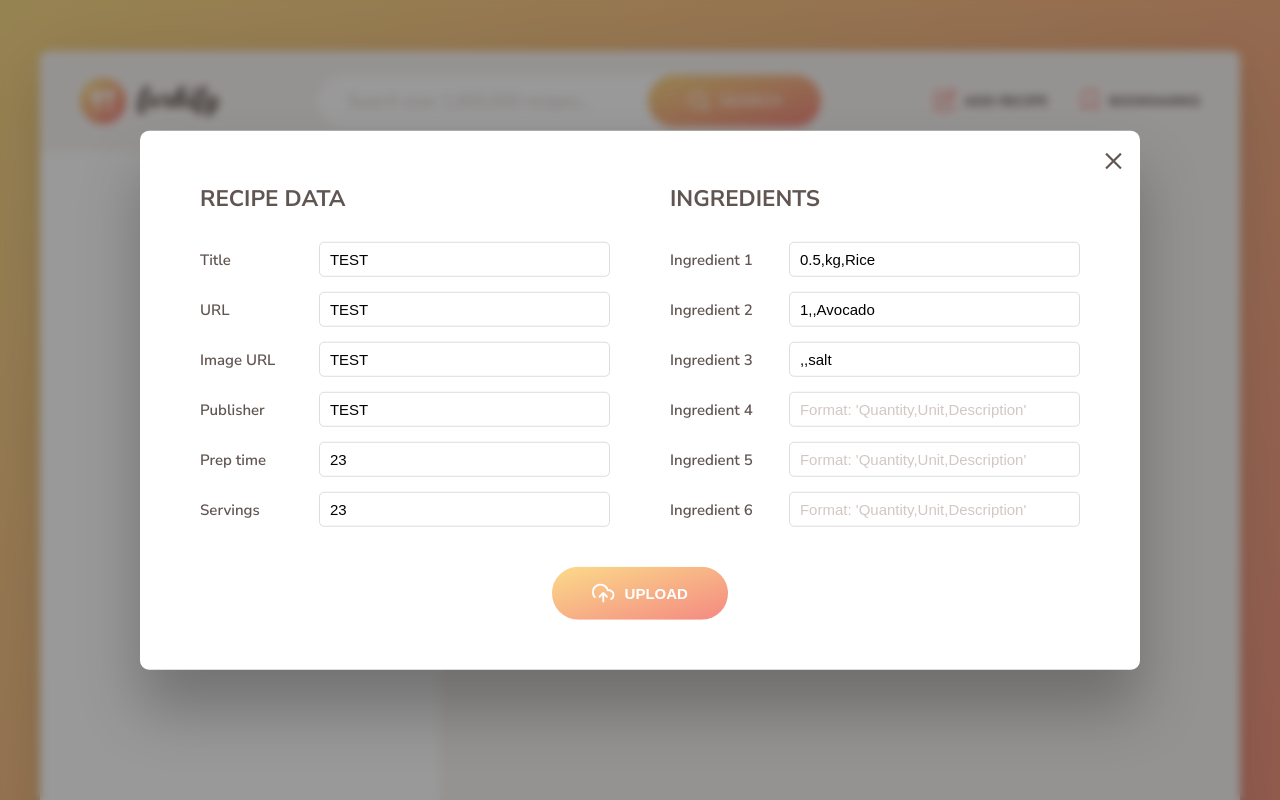
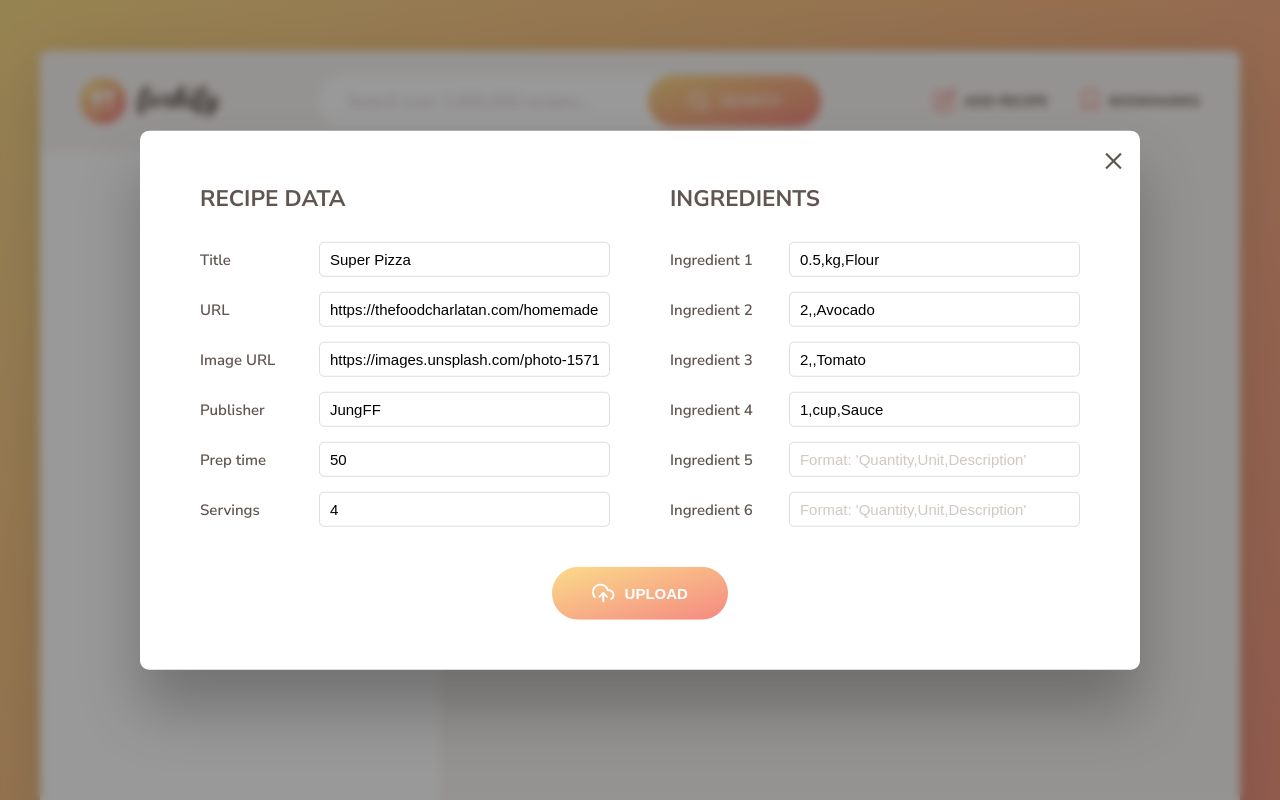
Before and after one commit to JungFF/Forkify-App, a website built with Parcel: page index.html in a window 1280 px wide. Both pictures are taken after a click on the button "ADD RECIPE". Shown: the top 800 px of the page. Built offline with nearby package versions, Linux system fonts and the light colour scheme.

Commit message:
change the API-KEY for testing

```diff
--- a/index.html
+++ b/index.html
@@ -247,30 +247,32 @@
       <div class="upload__column">
         <h3 class="upload__heading">Recipe data</h3>
         <label>Title</label>
-        <input value="TEST" required name="title" type="text" />
+        <input value="Super Pizza" required name="title" type="text" />
         <label>URL</label>
-        <input value="TEST" required name="sourceUrl" type="text" />
+        <input value="https://thefoodcharlatan.com/homemade-pizza-recipe/" required name="sourceUrl" type="text" />
         <label>Image URL</label>
-        <input value="TEST" required name="image" type="text" />
+        <input
+          value="https://images.unsplash.com/photo-1571066811602-716837d681de?ixlib=rb-1.2.1&ixid=MnwxMjA3fDB8MHxwaG90by1wYWdlfHx8fGVufDB8fHx8&auto=format&fit=crop&w=536&q=80"
+          required name="image" type="text" />
         <label>Publisher</label>
-        <input value="TEST" required name="publisher" type="text" />
+        <input value="JungFF" required name="publisher" type="text" />
         <label>Prep time</label>
-        <input value="23" required name="cookingTime" type="number" />
+        <input value="50" required name="cookingTime" type="number" />
         <label>Servings</label>
-        <input value="23" required name="servings" type="number" />
+        <input value="4" required name="servings" type="number" />
       </div>
 
       <div class="upload__column">
         <h3 class="upload__heading">Ingredients</h3>
         <label>Ingredient 1</label>
-        <input value="0.5,kg,Rice" type="text" required name="ingredient-1"
+        <input value="0.5,kg,Flour" type="text" required name="ingredient-1"
           placeholder="Format: 'Quantity,Unit,Description'" />
         <label>Ingredient 2</label>
-        <input value="1,,Avocado" type="text" name="ingredient-2" placeholder="Format: 'Quantity,Unit,Description'" />
+        <input value="2,,Avocado" type="text" name="ingredient-2" placeholder="Format: 'Quantity,Unit,Description'" />
         <label>Ingredient 3</label>
-        <input value=",,salt" type="text" name="ingredient-3" placeholder="Format: 'Quantity,Unit,Description'" />
+        <input value="2,,Tomato" type="text" name="ingredient-3" placeholder="Format: 'Quantity,Unit,Description'" />
         <label>Ingredient 4</label>
-        <input type="text" name="ingredient-4" placeholder="Format: 'Quantity,Unit,Description'" />
+        <input value="1,cup,Sauce" type="text" name="ingredient-4" placeholder="Format: 'Quantity,Unit,Description'" />
         <label>Ingredient 5</label>
         <input type="text" name="ingredient-5" placeholder="Format: 'Quantity,Unit,Description'" />
         <label>Ingredient 6</label>
--- a/src/js/config.js
+++ b/src/js/config.js
@@ -1,6 +1,6 @@
 export const API_URL = 'https://forkify-api.herokuapp.com/api/v2/recipes/';
 export const TIMEOUT_SEC = 10;
 export const RES_PER_PAGE = 12;
-export const KEY = '464f819b-a4fe-4e42-bd82-98edb02f01b8';
+export const KEY = '4743b9d2-1ced-4f68-9608-8728e239bf68';
 export const MODAL_CLOSE_SEC = 0.5;
 // '74cad1e7-bea6-4309-b2f7-961c36658d73'
```
